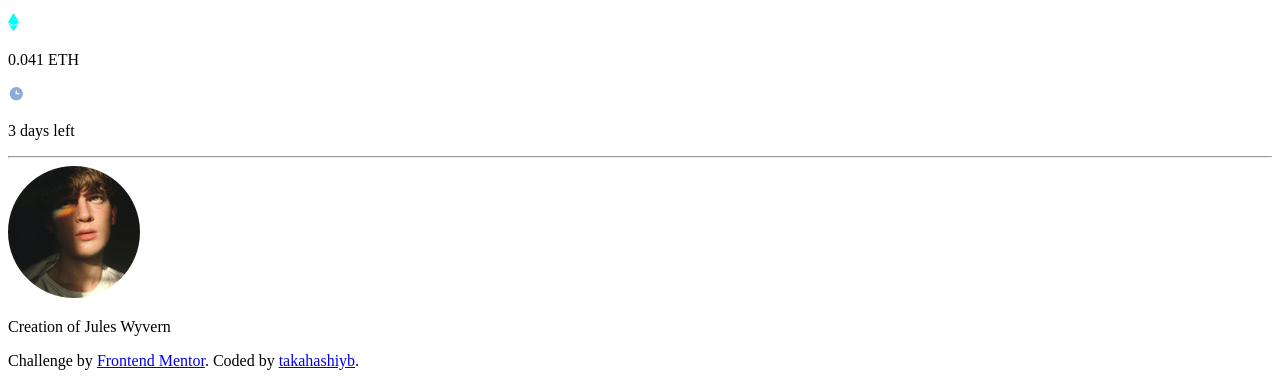
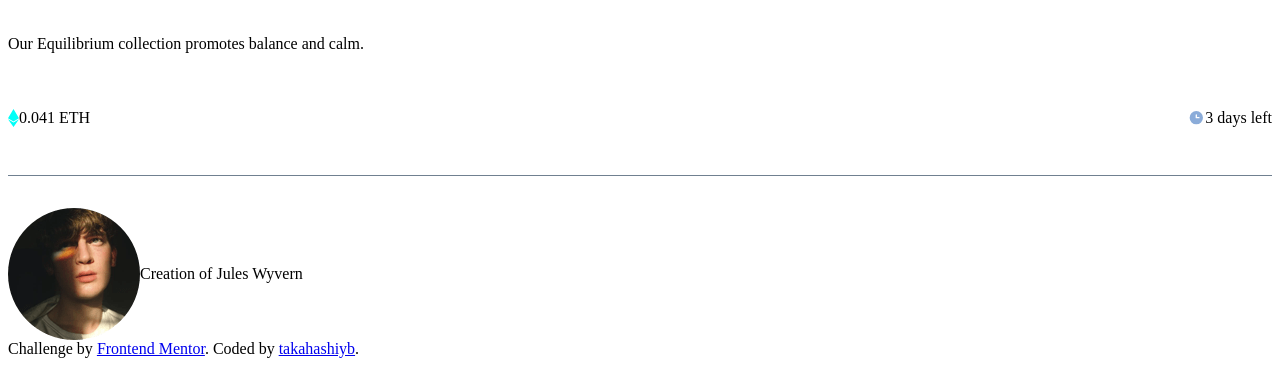
Before and after one commit to takahashiyb/nft-preview-card-component-main, a plain HTML site: page index.html in a window 1280 px wide. Shown: the part 717-1095 px from the top of the page. Drawn offline with Linux system fonts and the light colour scheme.

Commit message:
Lay out the card.

```diff
--- /dev/null
+++ b/css/layout.css
@@ -0,0 +1,59 @@
+:root {
+  --spacing-0: 0rem;
+  --spacing-100: 0.5rem;
+  --spacing-200: 1rem;
+  --spacing-300: 1.5rem;
+}
+
+.card {
+  display: grid;
+  row-gap: var(--spacing-300);
+}
+
+.container-card-text {
+  display: grid;
+  row-gap: var(--spacing-300);
+}
+
+.container-art-text {
+  display: grid;
+  row-gap: var(--spacing-300);
+}
+
+.container-art-details {
+  display: grid;
+  row-gap: var(--spacing-200);
+}
+
+.container-art-status {
+  display: grid;
+  grid-template-columns: repeat(2, 1fr);
+}
+
+.price {
+  display: grid;
+  grid-template-columns: min-content auto;
+  justify-content: start;
+  align-items: center;
+}
+
+.duration {
+  display: grid;
+  grid-template-columns: min-content auto;
+  justify-content: end;
+  align-items: center;
+}
+
+.container-artist-text {
+  display: grid;
+  grid-template-columns: min-content auto;
+  justify-content: start;
+  align-items: center;
+}
+
+hr {
+  height: 1px;
+  width: 100%;
+  border: none;
+  background-color: slategray;
+}
--- a/index.html
+++ b/index.html
@@ -3,7 +3,6 @@
   <head>
     <meta charset="UTF-8" />
     <meta name="viewport" content="width=device-width, initial-scale=1.0" />
-    <!-- displays site properly based on user's device -->
 
     <link
       rel="icon"
@@ -11,6 +10,8 @@
       sizes="32x32"
       href="./images/favicon-32x32.png"
     />
+
+    <link rel="stylesheet" href="./css/layout.css" />
 
     <title>Frontend Mentor | NFT preview card component</title>
   </head>
```
